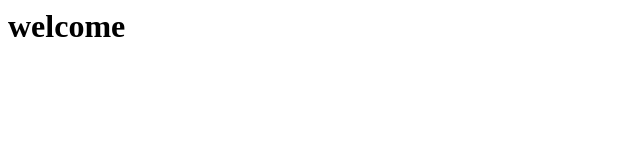
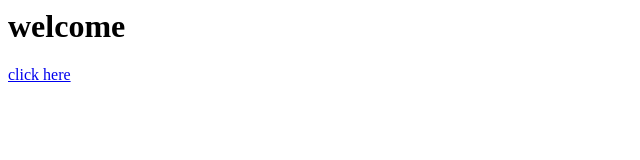
Before and after one commit to Bani1989/demo.github.io, a plain HTML site: page index.html in a window 1280 px wide. Shown: the full height of the page, 0-640 px from the left. Drawn offline with Linux system fonts and the light colour scheme.

Commit message:
Update index.html

```diff
--- a/index.html
+++ b/index.html
@@ -2,5 +2,6 @@
   <head></head>
   <body>
     <h1>welcome</h1>
+    <a href="2dtransform.html"> click here</a>
   </body>
     </html>
```
